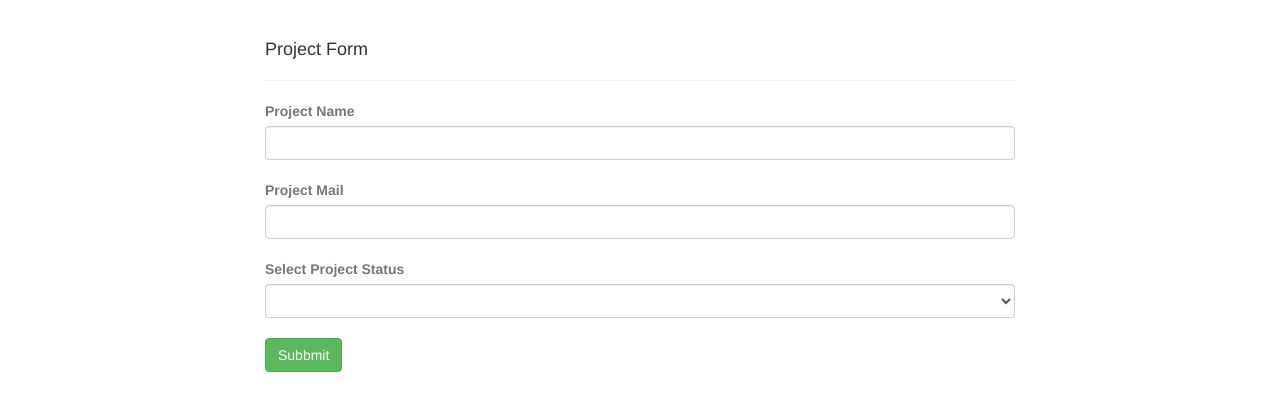
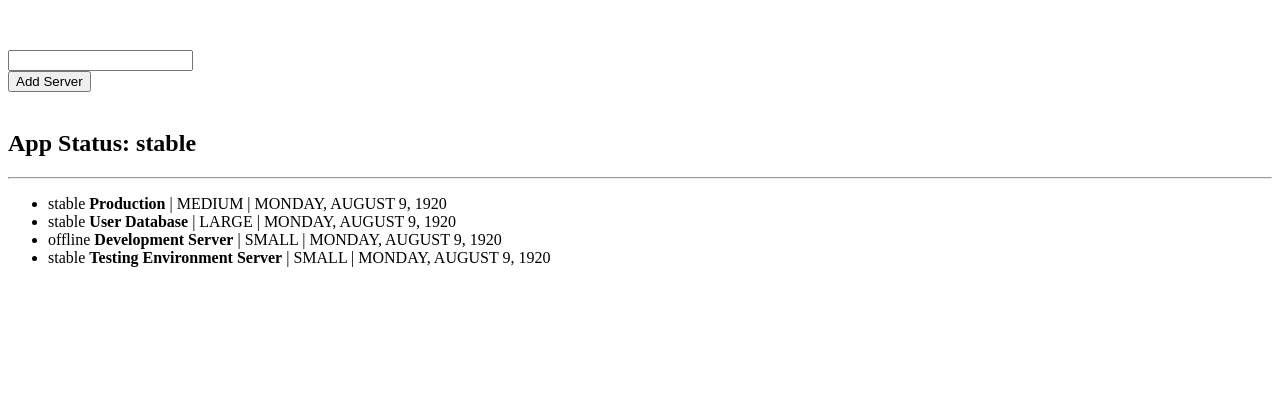
Before and after one commit to thisisommore/angular_all_assignments, an Angular app: page / in a window 1280 px wide. Shown: the top 410 px of the page. Built offline with nearby package versions, Linux system fonts and the light colour scheme.

Commit message:
Prepare for assignment 8

```diff
--- a/src/app/app.component.css
+++ b/src/app/app.component.css
@@ -1,8 +1,3 @@
 .container {
-  margin-top: 30px;
+  margin-top: 50px;
 }
-
-input.ng-invalid.ng-dirty
-{
-  border: solid red 1px;
-}
--- a/src/app/app.component.html
+++ b/src/app/app.component.html
@@ -1,43 +1,26 @@
-<!-- Latest compiled and minified CSS -->
-<link rel="stylesheet" href="https://maxcdn.bootstrapcdn.com/bootstrap/3.3.7/css/bootstrap.min.css" integrity="sha384-BVYiiSIFeK1dGmJRAkycuHAHRg32OmUcww7on3RYdg4Va+PmSTsz/K68vbdEjh4u" crossorigin="anonymous">
 <div class="container">
   <div class="row">
     <div class="col-xs-12 col-sm-10 col-md-8 col-sm-offset-1 col-md-offset-2">
-      <!--
-          Create a Form with the following Controls and Validators
-          1) Project Name (should not be empty)
-          2) Mail (should not be a empty and a valid email)
-          3) Project Status Dropdown, with three values: 'Stable', 'Critical', 'Finished'
-          4) Submit Button
-
-          Add your own Validator which doesn't allow "Test" as a Project Name
-
-          Also implement that Validator as an async Validator (replace the other one)
-
-          Upon submitting the form, simply print the value to the console
-      -->
-      <h4>Project Form</h4>
+      <input type="text" [(ngModel)]="filteredStatus">
+      <br>
+      <button class="btn btn-primary" (click)="onAddServer()">Add Server</button>
+      <br><br>
+      <h2>App Status: {{ appStatus | async}}</h2>
       <hr>
-      <form [formGroup]="formJS" (ngSubmit)="onSubmit()">
-      <label class="text-muted" for="ProjectName">Project Name</label>
-        <input class="form-control" name="ProjectName" formControlName="ProjectName">
-        <br>
-
-      <label class="text-muted" for="ProjectMail">Project Mail</label>
-        <input class="form-control" type="email" name="ProjectMail" formControlName="ProjectMail">
-        <br>
-        <label for="projectStatus" class="text-muted">Select Project Status</label>
-        <select class="form-control" name="projectStatus" formControlName="ProjectStatus">
-          <option value="stable">Stable</option>
-          <option value="critical">Critical</option>
-          <option value="finished">Finished</option>
-
-        </select>
-        <br>
-        <button class="btn btn-success">Subbmit</button>
-
-    </form>
+      <ul class="list-group">
+        <li
+          class="list-group-item"
+          *ngFor="let server of servers"
+          [ngClass]="getStatusClasses(server)">
+          <span
+            class="badge">
+            {{ server.status }}
+          </span>
+          <strong>{{ server.name }}</strong> |
+          {{ server.instanceType | uppercase }} |
+          {{ server.started | date:'fullDate' | uppercase }}
+        </li>
+      </ul>
     </div>
-
   </div>
 </div>
--- a/src/app/app.component.ts
+++ b/src/app/app.component.ts
@@ -1,54 +1,56 @@
 import { Component, OnInit } from '@angular/core';
-import { NgForm, FormGroup, FormControl, Validators } from '@angular/forms';
-import { Observer } from 'rxjs';
 
 @Component({
   selector: 'app-root',
   templateUrl: './app.component.html',
   styleUrls: ['./app.component.css']
 })
-export class AppComponent implements OnInit {
-
-formJS : FormGroup;
-
-  onSubmit()
-  {
-    console.log("My form",this.formJS.get('ProjectName').value);
-    console.log("My form",this.formJS.get('ProjectMail').value);
-    console.log("My form",this.formJS.get('ProjectStatus').value);
+export class AppComponent {
+  appStatus = new Promise((resolve, reject) => {
+    setTimeout(() => {
+      resolve('stable');
+    }, 2000);
+  });
+  servers = [
+    {
+      instanceType: 'medium',
+      name: 'Production',
+      status: 'stable',
+      started: new Date(15, 1, 2017)
+    },
+    {
+      instanceType: 'large',
+      name: 'User Database',
+      status: 'stable',
+      started: new Date(15, 1, 2017)
+    },
+    {
+      instanceType: 'small',
+      name: 'Development Server',
+      status: 'offline',
+      started: new Date(15, 1, 2017)
+    },
+    {
+      instanceType: 'small',
+      name: 'Testing Environment Server',
+      status: 'stable',
+      started: new Date(15, 1, 2017)
+    }
+  ];
+  filteredStatus = '';
+  getStatusClasses(server: {instanceType: string, name: string, status: string, started: Date}) {
+    return {
+      'list-group-item-success': server.status === 'stable',
+      'list-group-item-warning': server.status === 'offline',
+      'list-group-item-danger': server.status === 'critical'
+    };
   }
-
-  ngOnInit()
-  {
-    this.formJS = new FormGroup(
-      {
-        'ProjectName' : new FormControl(null, [Validators.required,this.forbiddenProjectNames], this.forbiddenProjectNamesOnServer)
-        ,'ProjectMail' : new FormControl('',[Validators.required,Validators.email]),
-        'ProjectStatus' : new FormControl(null,Validators.required)
-      }
-    );
+  onAddServer() {
+    this.servers.push({
+      instanceType: 'small',
+      name: 'New Server',
+      status: 'stable',
+      started: new Date(15, 1, 2017)
+    });
   }
-  forbiddenProjectNames(control : FormControl): {[s: string]: boolean}
-  {
-    if(control.value === 'Test')
-      return {isNameForbidden: true};
-    else
-      return null;
-  }
-  forbiddenProjectNamesOnServer(control : FormControl): Promise<any> | Observer<any>
-  {
-    var promise = new Promise<any>(
-      (resolve, reject) =>
-      {
-        setTimeout(() =>
-        {
-         if(control.value === 'Test2')
-          resolve({isNameForbidden: true});
-         else
-          resolve(null);
-        },2000)
-      }
-    )
-    return promise;
- }
 }
--- a/src/app/app.module.ts
+++ b/src/app/app.module.ts
@@ -1,6 +1,6 @@
 import { BrowserModule } from '@angular/platform-browser';
 import { NgModule } from '@angular/core';
-import { FormsModule, ReactiveFormsModule } from '@angular/forms';
+import { FormsModule } from '@angular/forms';
 
 
 import { AppComponent } from './app.component';
@@ -12,7 +12,6 @@
   imports: [
     BrowserModule,
     FormsModule,
-    ReactiveFormsModule
   ],
   providers: [],
   bootstrap: [AppComponent]
```
Also changed, not shown: 1 other file (tests, documents, lock files or other folders).
